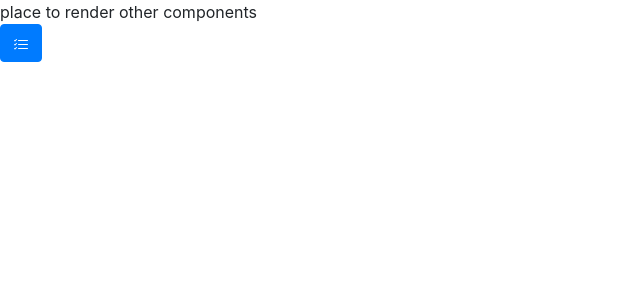
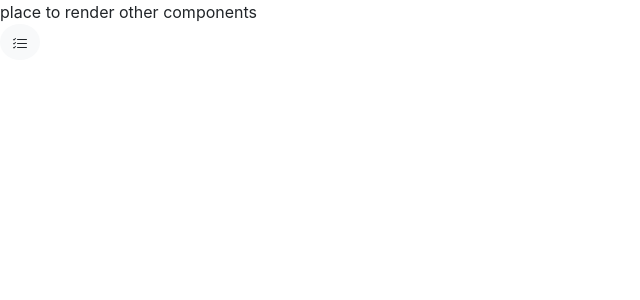
Before and after one commit to UoaWDCC/wdcc-cmlg-frontend, a React (Create React App) app: page / in a window 1280 px wide. Shown: the top 300 px of the page, without its empty margins (0-640 px from the left). Built offline with nearby package versions, Linux system fonts and the light colour scheme.

Commit message:
[CMLG-013] Select Columns
Issue: Try to add hover message on the button and adjust the css of the button
Solution: Add some css and title in the button tag.
Risk: No risk
Reviewed by: ---

```diff
--- a/src/components/SelectCol.js
+++ b/src/components/SelectCol.js
@@ -20,9 +20,14 @@ class SelectCol extends React.Component {
             position:"relative"
         }
 
+        const buttonStyle ={
+            borderRadius: "50%",
+            border:"none"
+        }
+
         return (
             <div id="selectCol">
-                <button class="btn btn-primary" onClick={this.openForm}>
+                <button class="btn btn-light" onClick={this.openForm} style={buttonStyle} title="View Columns">
                     <svg width="1em" height="1em" viewBox="0 0 16 16" className="bi bi-list-check" fill="currentColor"
                          xmlns="http://www.w3.org/2000/svg">
                         <path
```
